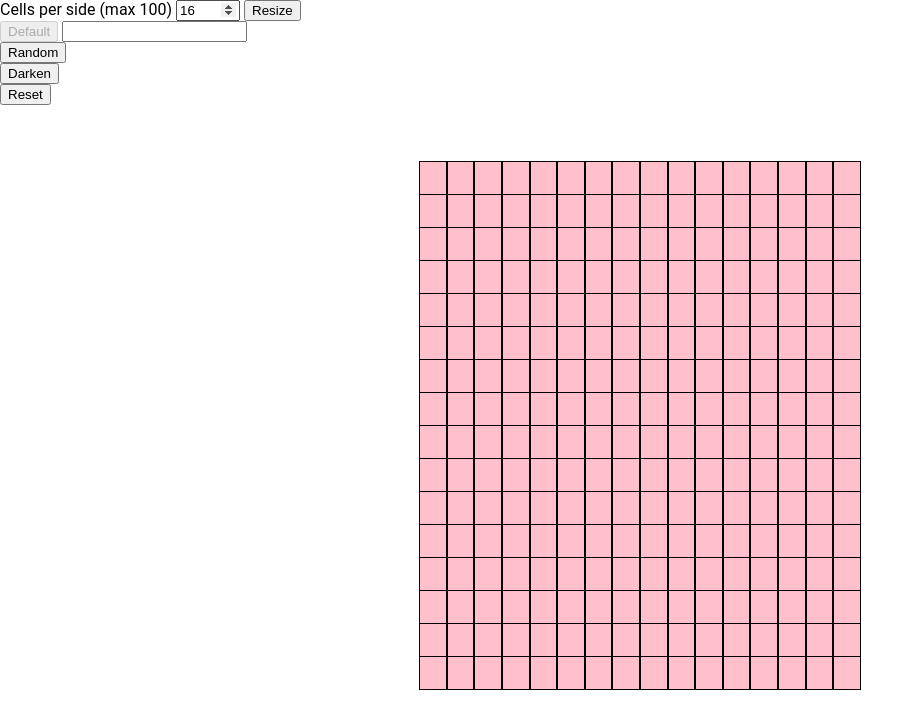
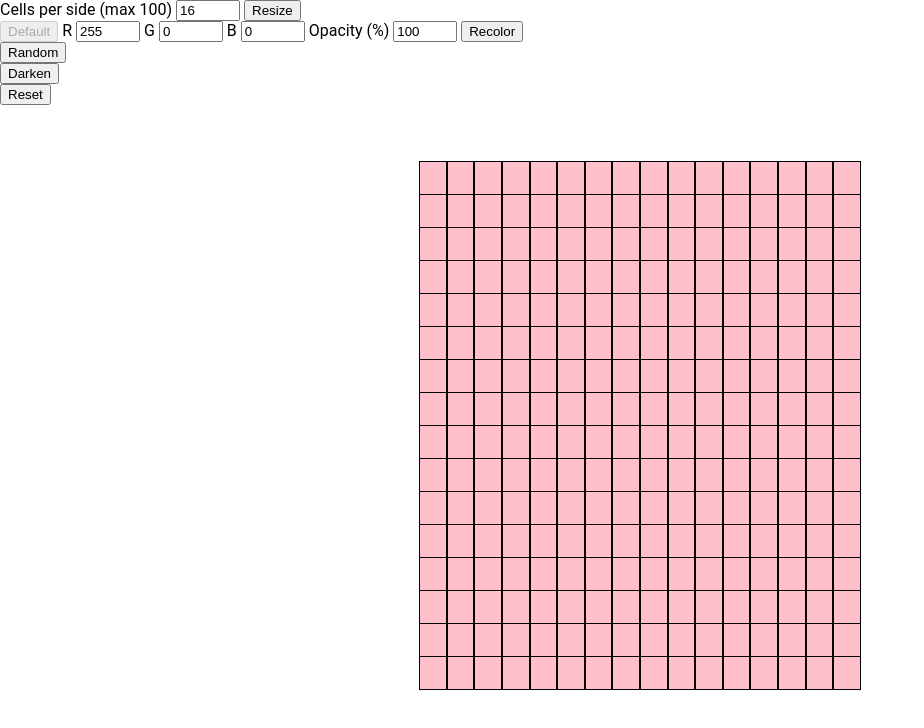
Before and after one commit to davidzxu/odin-etch-a-sketch, a plain HTML site: page index.html in a window 1280 px wide. Shown: the whole page, without its empty margins (0-924 px from the left). Drawn offline with Linux system fonts and the light colour scheme; a web font is replaced by a local one.

Commit message:
Add function to change default color

```diff
--- a/index.html
+++ b/index.html
@@ -10,10 +10,25 @@
     <body>
         <div class="header">
             <label for="input">Cells per side (max 100)</label>
-            <input type="number" id="input" value="16" min="1" max="100" />
+            <input
+                type="number"
+                class="cell-input"
+                value="16"
+                min="1"
+                max="100"
+            />
             <button class="resize">Resize</button>
             <div class="default-container">
                 <button class="default">Default</button>
+                <label>R</label>
+                <input type="number" class="r-input" min="0" max="255" />
+                <label>G</label>
+                <input type="number" class="g-input" min="0" max="255" />
+                <label>B</label>
+                <input type="number" class="b-input" min="0" max="255" />
+                <label>Opacity (%)</label>
+                <input type="number" class="o-input" min="0" max="100" />
+                <button class="recolor">Recolor</button>
             </div>
             <div><button class="random">Random</button></div>
             <div><button class="darken">Darken</button></div>
--- a/script.js
+++ b/script.js
@@ -1,35 +1,55 @@
 function createGrid(gridSize, width) {
+    let gridColor = "rgb(255,192,203,1)";
+    let rgbaArray = newGridColor.split(",");
+    rInput.setAttribute("value", rgbaArray[0].replace(/\D/g, ""));
+    gInput.setAttribute("value", rgbaArray[1]);
+    bInput.setAttribute("value", rgbaArray[2]);
+    oInput.setAttribute("value", 100 * rgbaArray[3].replace(/\D/g, ""));
     for (let numColumns = 0; numColumns < gridSize; numColumns++) {
         const columns = document.createElement("div");
         columns.setAttribute("class", "invisible-grid");
         for (let numRows = 0; numRows < gridSize; numRows++) {
-            let gridColor = "rgb(255,192,203,1)";
-            let newGridColor = "";
             const rows = document.createElement("div");
             rows.setAttribute("class", "original-grid");
             rows.style["background-color"] = gridColor;
             rows.style.width = width + "vw";
             rows.style.height = width * 2 + "vh";
             defaultMode.addEventListener("click", () => {
-                newGridColor = "rgb(255,0,0,1)";
                 enableButtons();
                 defaultMode.disabled = true;
+                rInput.disabled = false;
+                gInput.disabled = false;
+                bInput.disabled = false;
+                oInput.disabled = false;
+                recolor.disabled = false;
+                recolor.addEventListener("click", () => {
+                    newGridColor =
+                        "rgb(" +
+                        rInput.value +
+                        "," +
+                        gInput.value +
+                        "," +
+                        bInput.value +
+                        "," +
+                        oInput.value / 100 +
+                        ")";
+                });
                 rows.onmouseenter = () => {
                     rows.style["background-color"] = newGridColor;
                 };
             });
             randomMode.addEventListener("click", () => {
-                newGridColor =
-                    "rgb(" +
-                    randomRGBValue() +
-                    "," +
-                    randomRGBValue() +
-                    "," +
-                    randomRGBValue() +
-                    ", 1)";
                 enableButtons();
                 randomMode.disabled = true;
                 rows.onmouseenter = () => {
+                    newGridColor =
+                        "rgb(" +
+                        randomRGBValue() +
+                        "," +
+                        randomRGBValue() +
+                        "," +
+                        randomRGBValue() +
+                        ", 1)";
                     rows.style["background-color"] = newGridColor;
                 };
             });
@@ -74,26 +94,34 @@ function enableButtons() {
     defaultMode.disabled = false;
     randomMode.disabled = false;
     darkenMode.disabled = false;
+    rInput.disabled = true;
+    gInput.disabled = true;
+    bInput.disabled = true;
+    oInput.disabled = true;
+    recolor.disabled = true;
 }
 
 const container = document.querySelector(".container");
-const input = document.querySelector("#input");
+const cellInput = document.querySelector(".cell-input");
 const resize = document.querySelector(".resize");
 const defaultContainer = document.querySelector(".default-container");
 const defaultMode = document.querySelector(".default");
+const rInput = document.querySelector(".r-input");
+const gInput = document.querySelector(".g-input");
+const bInput = document.querySelector(".b-input");
+const oInput = document.querySelector(".o-input");
+const recolor = document.querySelector(".recolor");
 const randomMode = document.querySelector(".random");
 const darkenMode = document.querySelector(".darken");
 const reset = document.querySelector(".reset");
 let gridSize = 16;
 let currentMode = null;
-
-const additionalInput = document.createElement("input");
-defaultContainer.appendChild(additionalInput);
+let newGridColor = "rgb(255,0,0,1)";
 
 createGrid(gridSize, determineGridWidth(gridSize));
 
 resize.addEventListener("click", () => {
-    gridSize = input.value;
+    gridSize = cellInput.value;
     resetGrid();
     createGrid(gridSize, determineGridWidth(gridSize));
 });
```
